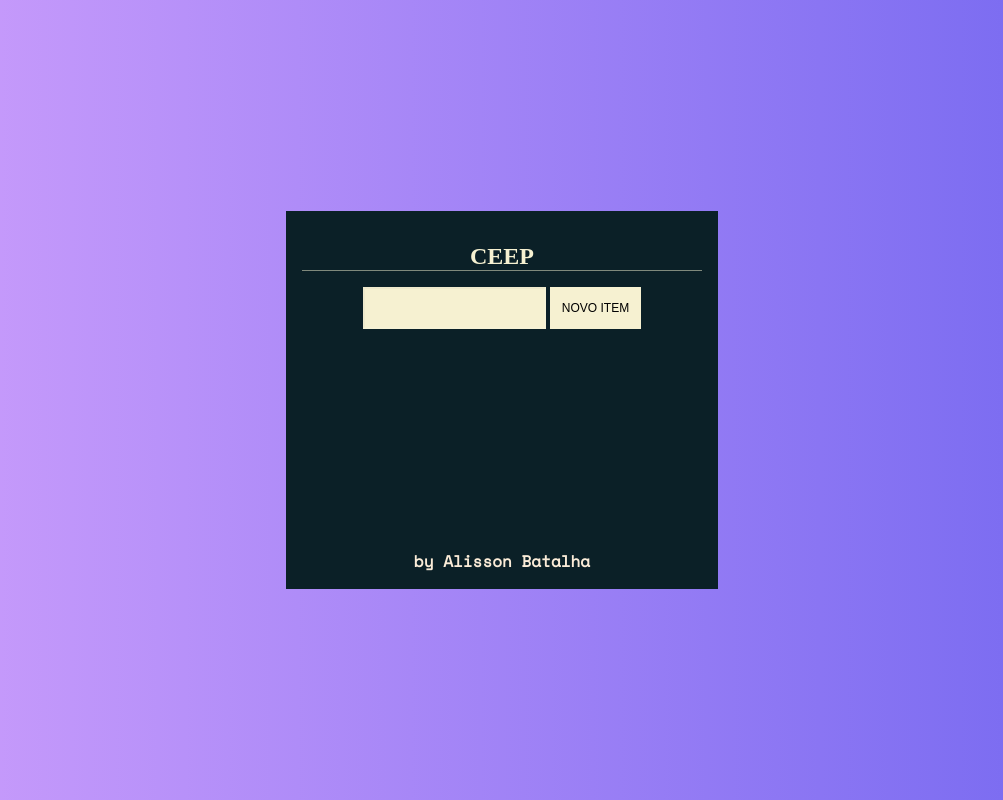
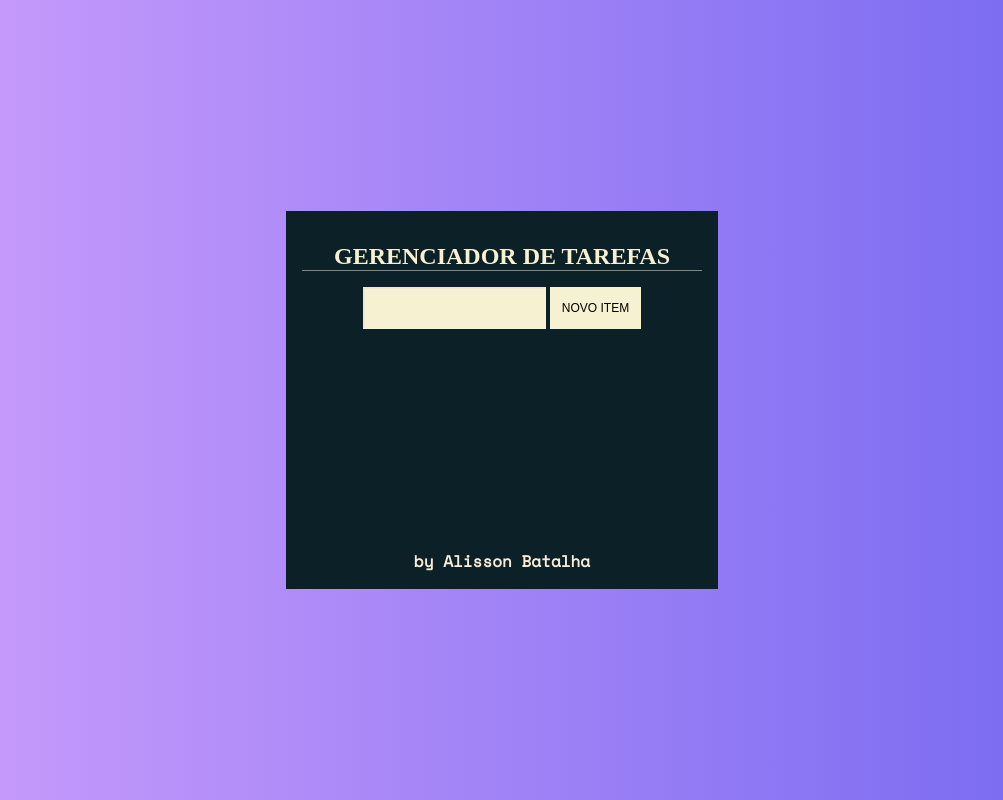
Before and after one commit to alissonbatalha/gerenciador-de-tarefas, a plain HTML site: page index.html in a window 1280 px wide. Shown: the whole page, without its empty margins (138-1141 px from the left). Drawn offline with nearby package versions, Linux system fonts and the light colour scheme; a web font is replaced by a local one.

Commit message:
mudança no titulo

```diff
--- a/index.html
+++ b/index.html
@@ -12,7 +12,7 @@
     <div class="app">
         <div class="todo-list">
             <h1 class="title">
-                Ceep
+                gerenciador de tarefas
             </h1>
 
             <form class="form" action="">
```
